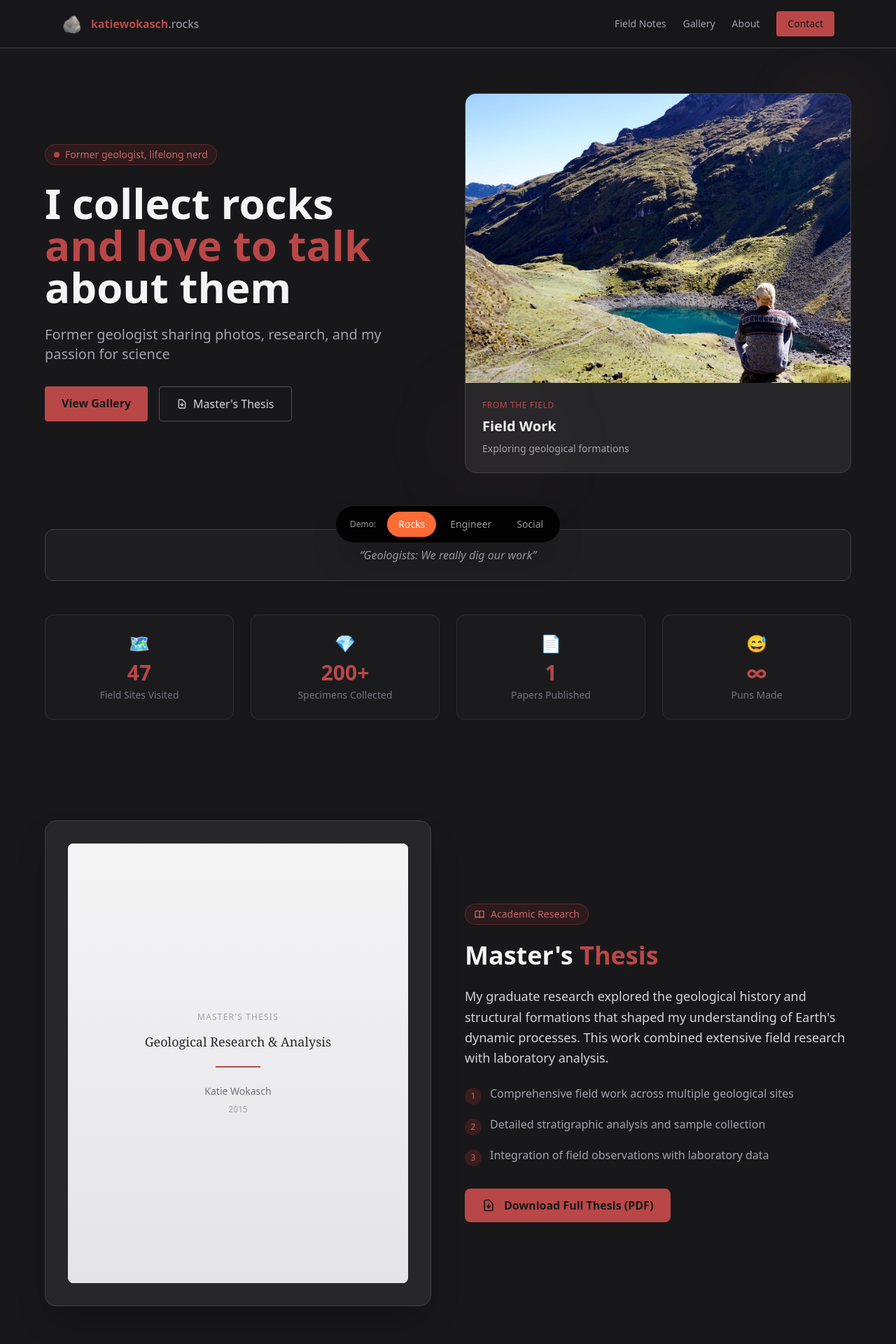
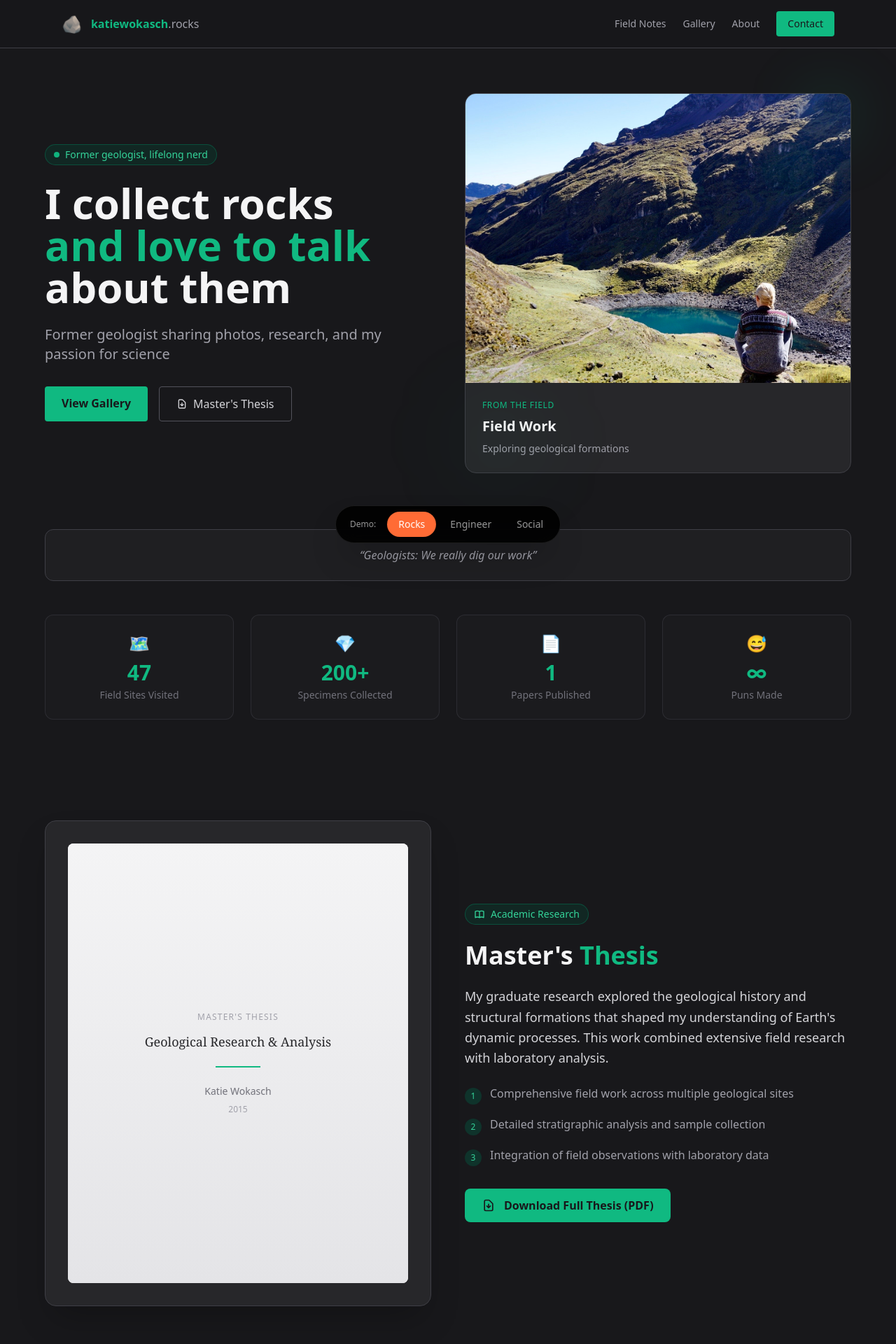
Before and after one commit to kwokasch/multi-tenant-portfolio, a Next.js app: page / in a window 1280 px wide. Shown: the top 1920 px of the page at 70% size. Built offline with nearby package versions, Linux system fonts and the light colour scheme.

Commit message:
Update styling

```diff
--- a/components/layouts/RocksLayout.tsx
+++ b/components/layouts/RocksLayout.tsx
@@ -20,32 +20,32 @@ export function RocksLayout({ children }: RocksLayoutProps) {
             <Link href="/" className="flex items-center gap-3">
               <span className="text-2xl">🪨</span>
               <div>
-                <span className="font-bold text-sandstone-500">katiewokasch</span>
+                <span className="font-bold text-emerald-500">katiewokasch</span>
                 <span className="text-zinc-400">.rocks</span>
               </div>
             </Link>
             <div className="flex items-center gap-6 text-sm">
               <Link
                 href="/"
-                className="text-zinc-400 hover:text-sandstone-500 transition-colors"
+                className="text-zinc-400 hover:text-emerald-500 transition-colors"
               >
                 Field Notes
               </Link>
               <Link
                 href="/projects"
-                className="text-zinc-400 hover:text-sandstone-500 transition-colors"
+                className="text-zinc-400 hover:text-emerald-500 transition-colors"
               >
                 Gallery
               </Link>
               <Link
                 href="/about"
-                className="text-zinc-400 hover:text-sandstone-500 transition-colors"
+                className="text-zinc-400 hover:text-emerald-500 transition-colors"
               >
                 About
               </Link>
               <a
                 href={`mailto:${tenant.socialLinks.email}`}
-                className="px-4 py-2 bg-sandstone-500 hover:bg-sandstone-400 text-zinc-900 font-medium rounded transition-colors"
+                className="px-4 py-2 bg-emerald-500 hover:bg-emerald-400 text-zinc-900 font-medium rounded transition-colors"
               >
                 Contact
               </a>
@@ -70,7 +70,7 @@ export function RocksLayout({ children }: RocksLayoutProps) {
               {tenant.socialLinks.github && (
                 <a
                   href={tenant.socialLinks.github}
-                  className="hover:text-sandstone-500 transition-colors"
+                  className="hover:text-emerald-500 transition-colors"
                   target="_blank"
                   rel="noopener noreferrer"
                 >
@@ -80,7 +80,7 @@ export function RocksLayout({ children }: RocksLayoutProps) {
               {tenant.socialLinks.twitter && (
                 <a
                   href={tenant.socialLinks.twitter}
-                  className="hover:text-sandstone-500 transition-colors"
+                  className="hover:text-emerald-500 transition-colors"
                   target="_blank"
                   rel="noopener noreferrer"
                 >
--- a/components/sections/rocks/RocksHero.tsx
+++ b/components/sections/rocks/RocksHero.tsx
@@ -20,14 +20,14 @@ export function RocksHero() {
         {/* Hero Section */}
         <div className="grid grid-cols-1 lg:grid-cols-2 gap-12 items-center mb-20">
           <div>
-            <div className="inline-flex items-center gap-2 px-3 py-1 bg-sandstone-900/30 border border-sandstone-700/50 rounded-full text-sandstone-400 text-sm mb-6">
-              <span className="w-2 h-2 bg-sandstone-500 rounded-full animate-pulse" />
+            <div className="inline-flex items-center gap-2 px-3 py-1 bg-emerald-900/30 border border-emerald-700/50 rounded-full text-emerald-400 text-sm mb-6">
+              <span className="w-2 h-2 bg-emerald-500 rounded-full animate-pulse" />
               Former geologist, lifelong nerd
             </div>
             <h1 className="text-5xl md:text-6xl font-bold leading-tight mb-6">
               I collect rocks
               <br />
-              <span className="text-sandstone-500">and love to talk</span>
+              <span className="text-emerald-500">and love to talk</span>
               <br />
               about them
             </h1>
@@ -37,7 +37,7 @@ export function RocksHero() {
             <div className="flex flex-wrap gap-4">
               <a
                 href="/projects"
-                className="px-6 py-3 bg-sandstone-500 hover:bg-sandstone-400 text-zinc-900 font-semibold rounded transition-colors"
+                className="px-6 py-3 bg-emerald-500 hover:bg-emerald-400 text-zinc-900 font-semibold rounded transition-colors"
               >
                 View Gallery
               </a>
@@ -45,7 +45,7 @@ export function RocksHero() {
                 href="/images/rocks/research/Lehmann_Masters Thesis_2015.pdf"
                 target="_blank"
                 rel="noopener noreferrer"
-                className="px-6 py-3 border border-zinc-600 hover:border-sandstone-500 text-zinc-300 hover:text-sandstone-500 rounded transition-colors flex items-center gap-2"
+                className="px-6 py-3 border border-zinc-600 hover:border-emerald-500 text-zinc-300 hover:text-emerald-500 rounded transition-colors flex items-center gap-2"
               >
                 <svg className="w-4 h-4" fill="none" stroke="currentColor" viewBox="0 0 24 24">
                   <path strokeLinecap="round" strokeLinejoin="round" strokeWidth={2} d="M12 10v6m0 0l-3-3m3 3l3-3m2 8H7a2 2 0 01-2-2V5a2 2 0 012-2h5.586a1 1 0 01.707.293l5.414 5.414a1 1 0 01.293.707V19a2 2 0 01-2 2z" />
@@ -69,7 +69,7 @@ export function RocksHero() {
               </div>
               <div className="p-6">
                 <div className="flex items-center justify-between mb-2">
-                  <span className="text-xs text-sandstone-500 font-mono uppercase tracking-wider">
+                  <span className="text-xs text-emerald-500 font-mono uppercase tracking-wider">
                     From the Field
                   </span>
                 </div>
@@ -82,8 +82,8 @@ export function RocksHero() {
               </div>
             </div>
             {/* Decorative elements */}
-            <div className="absolute -top-4 -right-4 w-24 h-24 bg-sandstone-500/10 rounded-full blur-2xl" />
-            <div className="absolute -bottom-4 -left-4 w-32 h-32 bg-sandstone-500/5 rounded-full blur-3xl" />
+            <div className="absolute -top-4 -right-4 w-24 h-24 bg-emerald-500/10 rounded-full blur-2xl" />
+            <div className="absolute -bottom-4 -left-4 w-32 h-32 bg-emerald-500/5 rounded-full blur-3xl" />
           </div>
         </div>
 
@@ -107,7 +107,7 @@ export function RocksHero() {
               className="bg-zinc-800/30 border border-zinc-700/50 rounded-xl p-6 text-center"
             >
               <span className="text-2xl mb-2 block">{stat.icon}</span>
-              <p className="text-3xl font-bold text-sandstone-500 mb-1">
+              <p className="text-3xl font-bold text-emerald-500 mb-1">
                 {stat.value}
               </p>
               <p className="text-zinc-500 text-sm">{stat.label}</p>
--- a/components/sections/rocks/ThesisFeature.tsx
+++ b/components/sections/rocks/ThesisFeature.tsx
@@ -18,7 +18,7 @@ export function ThesisFeature() {
                   <h3 className="text-zinc-800 text-lg font-serif leading-tight mb-6">
                     Geological Research &amp; Analysis
                   </h3>
-                  <div className="w-16 h-0.5 bg-sandstone-500 mb-6" />
+                  <div className="w-16 h-0.5 bg-emerald-500 mb-6" />
                   <p className="text-zinc-500 text-sm">
                     Katie Wokasch
                   </p>
@@ -32,19 +32,19 @@ export function ThesisFeature() {
               <div className="absolute -bottom-4 left-8 right-8 h-4 bg-zinc-600 rounded-b-xl -z-20" />
             </div>
             {/* Glow effect */}
-            <div className="absolute -inset-4 bg-sandstone-500/10 rounded-3xl blur-2xl -z-30 group-hover:bg-sandstone-500/20 transition-colors duration-500" />
+            <div className="absolute -inset-4 bg-emerald-500/10 rounded-3xl blur-2xl -z-30 group-hover:bg-emerald-500/20 transition-colors duration-500" />
           </div>
 
           {/* Content */}
           <div>
-            <div className="inline-flex items-center gap-2 px-3 py-1 bg-sandstone-900/30 border border-sandstone-700/50 rounded-full text-sandstone-400 text-sm mb-6">
+            <div className="inline-flex items-center gap-2 px-3 py-1 bg-emerald-900/30 border border-emerald-700/50 rounded-full text-emerald-400 text-sm mb-6">
               <svg className="w-4 h-4" fill="none" stroke="currentColor" viewBox="0 0 24 24">
                 <path strokeLinecap="round" strokeLinejoin="round" strokeWidth={2} d="M12 6.253v13m0-13C10.832 5.477 9.246 5 7.5 5S4.168 5.477 3 6.253v13C4.168 18.477 5.754 18 7.5 18s3.332.477 4.5 1.253m0-13C13.168 5.477 14.754 5 16.5 5c1.747 0 3.332.477 4.5 1.253v13C19.832 18.477 18.247 18 16.5 18c-1.746 0-3.332.477-4.5 1.253" />
               </svg>
               Academic Research
             </div>
             <h2 className="text-4xl font-bold mb-6">
-              Master&apos;s <span className="text-sandstone-500">Thesis</span>
+              Master&apos;s <span className="text-emerald-500">Thesis</span>
             </h2>
             <p className="text-zinc-300 text-lg mb-6 leading-relaxed">
               My graduate research explored the geological history and structural
@@ -53,24 +53,24 @@ export function ThesisFeature() {
             </p>
             <div className="space-y-4 mb-8">
               <div className="flex items-start gap-3">
-                <div className="w-6 h-6 rounded-full bg-sandstone-900/50 flex items-center justify-center flex-shrink-0 mt-1">
-                  <span className="text-sandstone-400 text-xs">1</span>
+                <div className="w-6 h-6 rounded-full bg-emerald-900/50 flex items-center justify-center flex-shrink-0 mt-1">
+                  <span className="text-emerald-400 text-xs">1</span>
                 </div>
                 <p className="text-zinc-400">
                   Comprehensive field work across multiple geological sites
                 </p>
               </div>
               <div className="flex items-start gap-3">
-                <div className="w-6 h-6 rounded-full bg-sandstone-900/50 flex items-center justify-center flex-shrink-0 mt-1">
-                  <span className="text-sandstone-400 text-xs">2</span>
+                <div className="w-6 h-6 rounded-full bg-emerald-900/50 flex items-center justify-center flex-shrink-0 mt-1">
+                  <span className="text-emerald-400 text-xs">2</span>
                 </div>
                 <p className="text-zinc-400">
                   Detailed stratigraphic analysis and sample collection
                 </p>
               </div>
               <div className="flex items-start gap-3">
-                <div className="w-6 h-6 rounded-full bg-sandstone-900/50 flex items-center justify-center flex-shrink-0 mt-1">
-                  <span className="text-sandstone-400 text-xs">3</span>
+                <div className="w-6 h-6 rounded-full bg-emerald-900/50 flex items-center justify-center flex-shrink-0 mt-1">
+                  <span className="text-emerald-400 text-xs">3</span>
                 </div>
                 <p className="text-zinc-400">
                   Integration of field observations with laboratory data
@@ -81,7 +81,7 @@ export function ThesisFeature() {
               href="/images/rocks/research/Lehmann_Masters Thesis_2015.pdf"
               target="_blank"
               rel="noopener noreferrer"
-              className="inline-flex items-center gap-3 px-6 py-3 bg-sandstone-500 hover:bg-sandstone-400 text-zinc-900 font-semibold rounded-lg transition-colors"
+              className="inline-flex items-center gap-3 px-6 py-3 bg-emerald-500 hover:bg-emerald-400 text-zinc-900 font-semibold rounded-lg transition-colors"
             >
               <svg className="w-5 h-5" fill="none" stroke="currentColor" viewBox="0 0 24 24">
                 <path strokeLinecap="round" strokeLinejoin="round" strokeWidth={2} d="M12 10v6m0 0l-3-3m3 3l3-3m2 8H7a2 2 0 01-2-2V5a2 2 0 012-2h5.586a1 1 0 01.707.293l5.414 5.414a1 1 0 01.293.707V19a2 2 0 01-2 2z" />
--- a/lib/tenants/config.ts
+++ b/lib/tenants/config.ts
@@ -12,9 +12,9 @@ export const tenants: Record<TenantSlug, TenantConfig> = {
       name: "rocks",
       background: "#18181b",
       foreground: "#fafaf9",
-      primary: "#ba4747",
-      secondary: "#a33d3d",
-      accent: "#c96666",
+      primary: "#10b981",
+      secondary: "#059669",
+      accent: "#34d399",
       muted: "#27272a",
       border: "#3f3f46",
     },
--- a/tailwind.config.ts
+++ b/tailwind.config.ts
@@ -8,18 +8,10 @@ const config: Config = {
   theme: {
     extend: {
       colors: {
-        // Sandstone color palette for rocks theme
-        sandstone: {
-          400: "#c96666",
-          500: "#ba4747",
-          600: "#a33d3d",
-          700: "#8c3434",
-          900: "#5c2222",
-        },
         // Rocks theme colors
         rocks: {
           bg: "#0a0a0a",
-          accent: "#ba4747",
+          accent: "#10b981",
           secondary: "#00D4FF",
         },
         // Engineer theme colors
```
Also changed, not shown: components/sections/About.tsx (+4 -4 lines), components/sections/rocks/Projects.tsx (+4 -4 lines).
